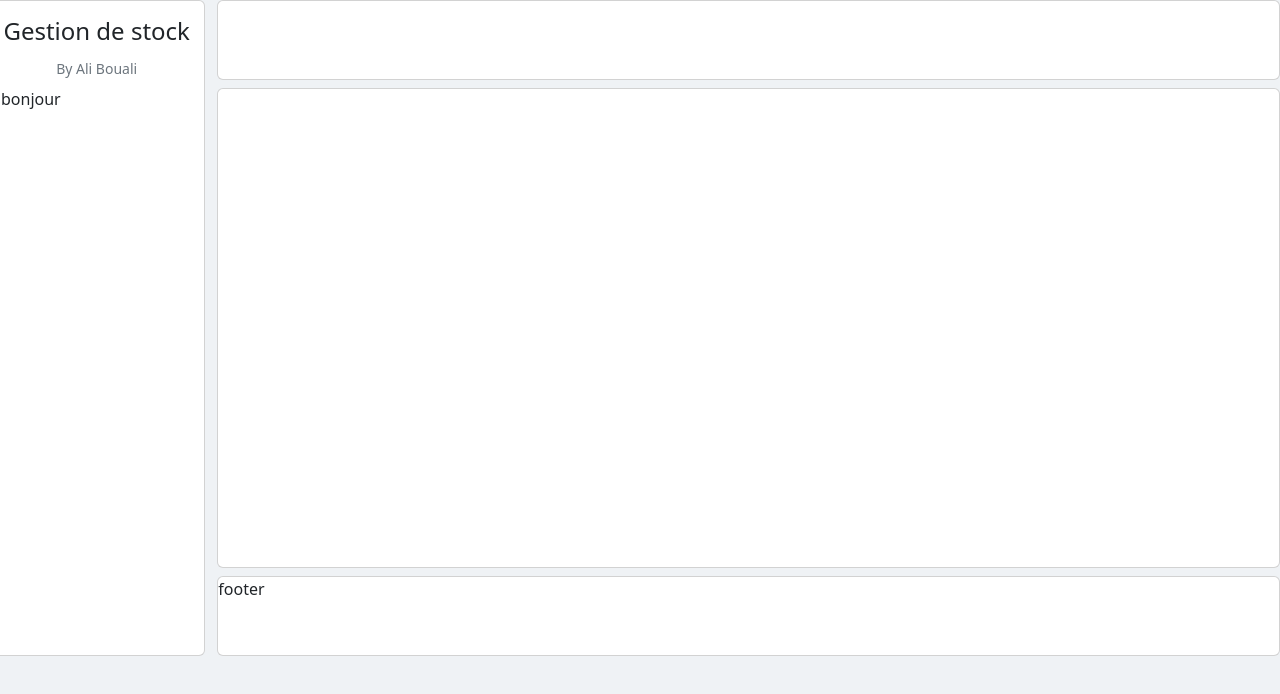
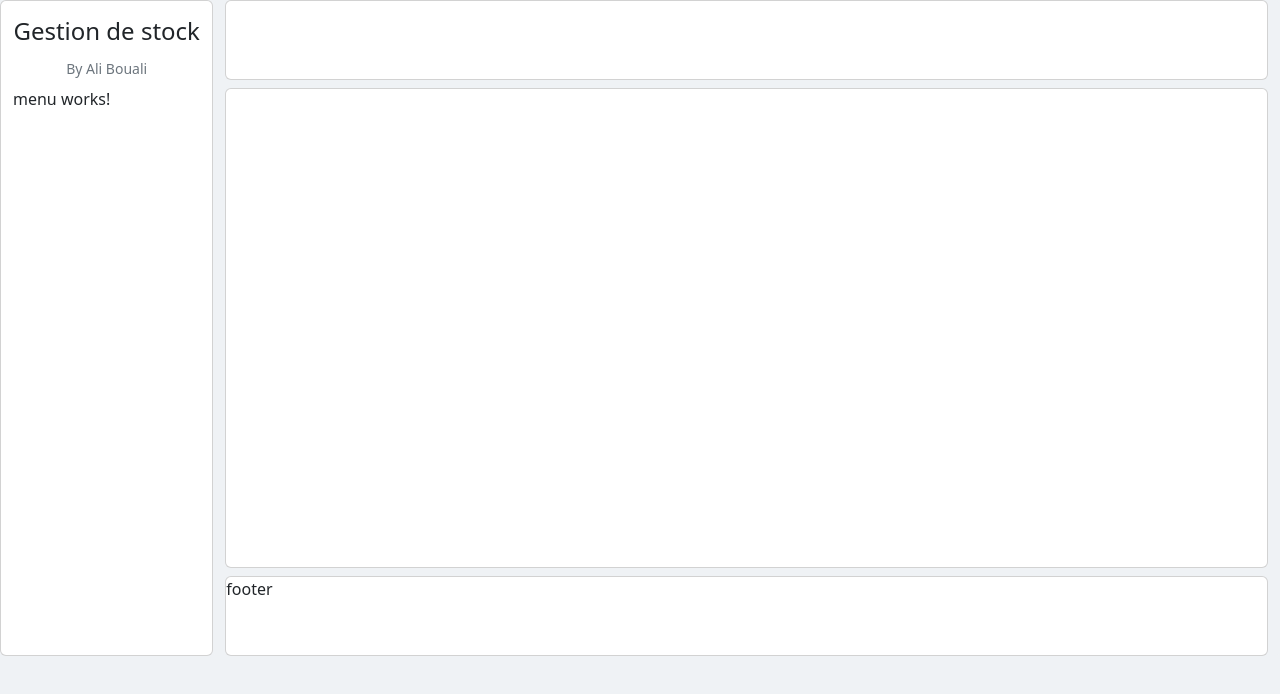
Before and after one commit to 225junior/stockGular, an Angular app: page / in a window 1280 px wide. Shown: the top 694 px of the page. Built offline with nearby package versions, Linux system fonts and the light colour scheme.

Commit message:
ajout de meu

```diff
--- a/src/app/pages/page-dashboard/page-dashboard.component.html
+++ b/src/app/pages/page-dashboard/page-dashboard.component.html
@@ -1,4 +1,4 @@
-<div class="main-container">
+<div class="container-fluid main-container">
     <div class="row min-height-600 no-flex-wrap">
         <div class="card col-md-2 mr-2">
             <div class="col pl-0 pr-0">
@@ -7,7 +7,7 @@
                     <small class="form-text text-muted">By Ali Bouali</small>
                 </div>
                 <div>
-                    bonjour
+                    <app-menu></app-menu>
                 </div>
             </div>
         </div>
```
Also changed, not shown: src/app/app.module.ts (+6 -1 lines).
